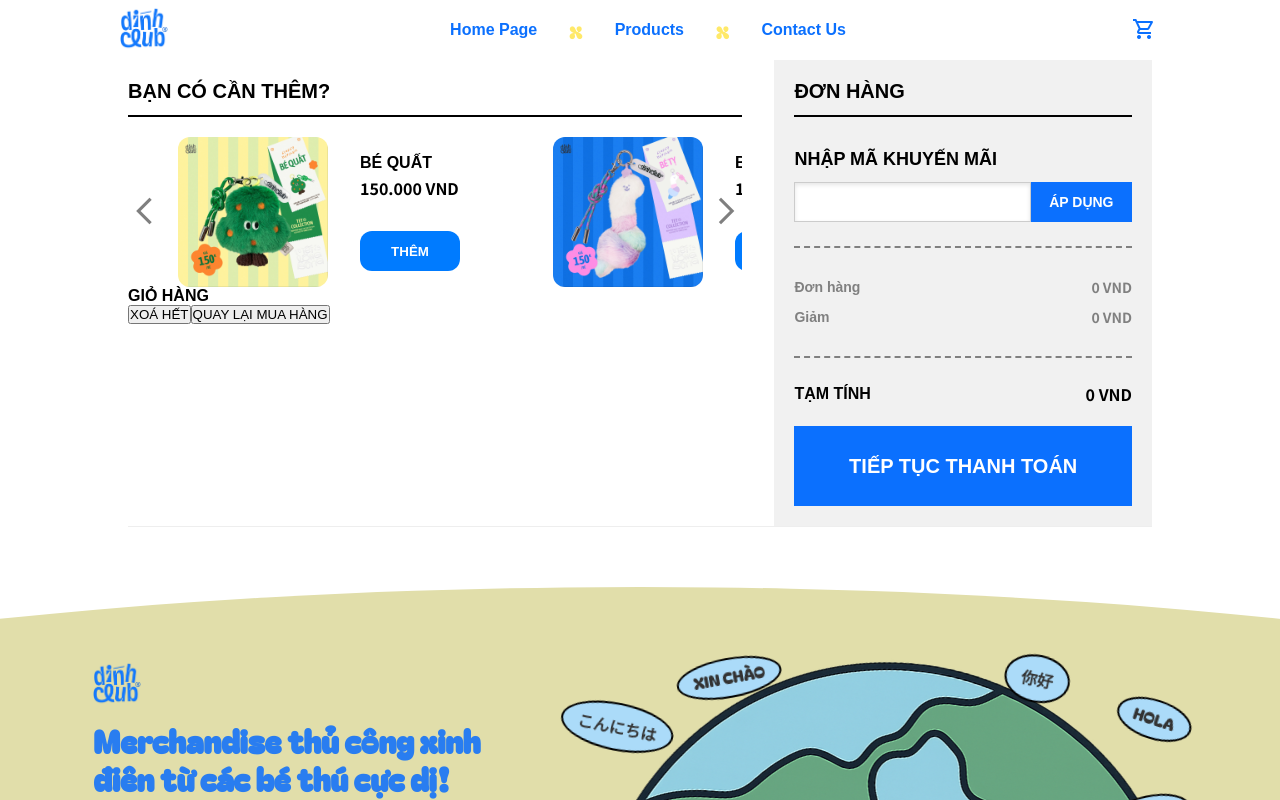
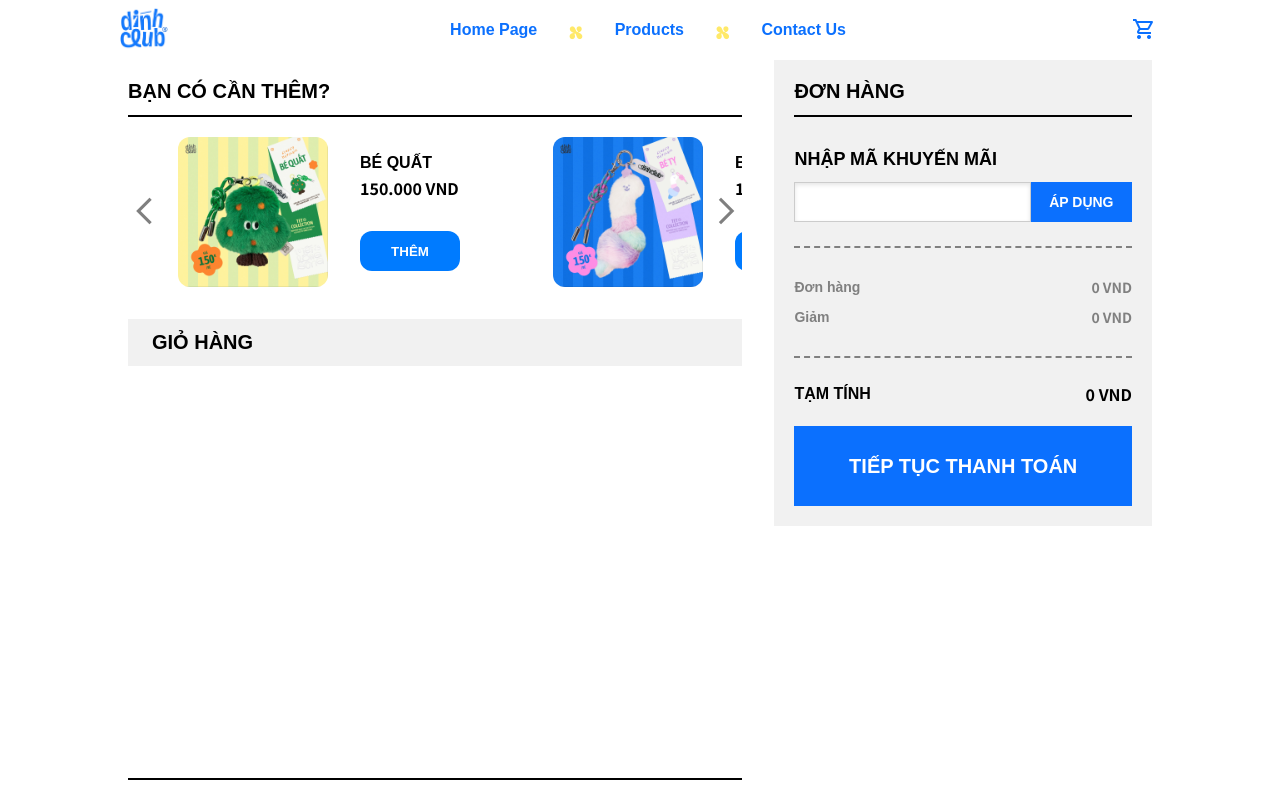
Before and after one commit to nhhoang14/DinhClub, a React (Vite) app: page /your-cart in a window 1280 px wide. Shown: the top 800 px of the page. Built offline with nearby package versions, Linux system fonts and the light colour scheme.

Commit message:
update usercart

```diff
--- a/src/css/UserCart.css
+++ b/src/css/UserCart.css
@@ -4,17 +4,19 @@
     flex-direction: row;
     gap: 32px;
     font-family: 'DFVN Bagel Fat One', sans-serif;
-    border-bottom: 1px solid #eee;
+    border: none;
     margin: 60px auto;
     justify-content: center;
 }
 
+/* ==================== cart-content ==================== */
 .cart-content {
     width: 60%;
     max-width: 800px;
 }
 
-.recommend-card .recommend-title{
+/* ======== recommend-cart ======== */
+.recommend-cart .recommend-title{
     font-weight: bold;
     font-size: 20px;
     padding: 20px 0 12px;
@@ -22,7 +24,7 @@
     border-bottom: 2px solid #000;
 }
 
-.recommend-card .recommend-list{
+.recommend-cart .recommend-list{
     display: flex;
     flex-direction: row;
     gap: 25px;
@@ -66,9 +68,67 @@
     font-size: 32px;
 }
 
+/* ======== main-cart ======== */
+.main-cart {
+    margin-top: 32px;
+    /* border-bottom: 2px solid #eee; */
+}
+
+.main-cart .main-cart-title {
+    background-color: #F1F1F1;
+    font-weight: bold;
+    font-size: 20px;
+    margin-bottom: 12px;
+    padding: 12px 24px;
+}
+
+.list-cart{
+    height: 400px;
+}
+
+.cart-nav {
+    border-top: 2px solid #000;
+    display: flex;
+    justify-content: space-between;
+    align-items: center;
+    padding-top: 32px;
+    margin-bottom: 12px;
+}
+
+.cart-nav .remove-all-btn,
+.cart-nav .continue-shopping-btn{
+    width: 240px;
+    height: 40px;
+    background-color: #303030;
+    font-size: 14px;
+    border: none;
+    color: #fff;
+    font-weight: bold;
+    cursor: pointer;
+}
+
+.cart-nav .remove-all-btn:hover{
+    background-color: #D6021B;
+}
+
+.cart-nav .remove-all-btn:active{
+    background-color: rgba(255, 77, 77, 0.5);
+}
+
+.cart-nav .continue-shopping-btn:hover {
+    background-color: #0B70FE;
+}
+
+.cart-nav .continue-shopping-btn:active {
+    background-color: rgba(11, 112, 254, 0.5);
+}
+
+/* ==================== bill-cart ==================== */
 .bill-cart {
     width: 40%;
     max-width: 400px;
+    height: auto;
+    max-height: 466px;
     background-color: #f1f1f1;
     padding: 20px;
     display: flex;
--- a/src/pages/UserCart.jsx
+++ b/src/pages/UserCart.jsx
@@ -13,7 +13,7 @@ import ninhbo_st from '../images/ninhbo_st.jpg';
 function UserCart() {
   const navigate = useNavigate();
 
-  const allProducts = [
+  const cartItems = [
     { image: bedao, title: "BÉ ĐÀO", price: 150000, qty: 2, stock: 10 },
     { image: bemai, title: "BÉ MAI", price: 150000, qty: 1, stock: 5 },
     { image: bequat, title: "BÉ QUẤT", price: 150000, qty: 3, stock: 8 },
@@ -22,8 +22,6 @@ function UserCart() {
     { image: xmas_st, title: "GIÁNG SINH AN GIẤC", price: 39000, qty: 4, stock: 9 },
     { image: ninhbo_st, title: "DÍNH NỊNH BỢ", price: 59000, qty: 2, stock: 7 },
   ];
-
-  const [cartItems, setCartItems] = useState(allProducts);
 
   const recommendListRef = useRef(null);
   const [activeBtn, setActiveBtn] = useState(null);
@@ -44,7 +42,7 @@ function UserCart() {
     setTimeout(() => {
       setActiveBtn(null);
       setIsPaused(false);
-    }, 3000);
+    }, 2000);
   };
 
   const handleScrollRight = () => {
@@ -69,24 +67,27 @@ function UserCart() {
     setTimeout(() => {
       setActiveBtn(null);
       setIsPaused(false);
-    }, 3000);
+    }, 2000);
   };
 
-  // Auto scroll chỉ chạy khi không paused
   useEffect(() => {
     if (isPaused) return;
 
     const interval = setInterval(() => {
       handleScrollRight();
-    }, 3000);
+    }, 2000);
 
     return () => clearInterval(interval);
   }, [isPaused, cartItems]);
 
   return (
     <div className="user-cart">
+
+      {/* cart-content */}
       <div className="cart-content">
-        <div className="recommend-card">
+
+        {/* recommend-cart */}
+        <div className="recommend-cart">
           <p className="recommend-title">BẠN CÓ CẦN THÊM?</p>
           <div className="recommend-wrapper">
             <div className="recommend-list" ref={recommendListRef}>
@@ -113,17 +114,21 @@ function UserCart() {
             </div>
           </div>
         </div>
+
+        {/* main-cart */}
         <div className="main-cart">
-          <h4>GIỎ HÀNG</h4>
+          <p className="main-cart-title">GIỎ HÀNG</p>
           <div className="list-cart">
 
           </div>
           <div className="cart-nav">
-            <button>XOÁ HẾT</button>
+            <button className="remove-all-btn">XOÁ HẾT</button>
             <button className="continue-shopping-btn" onClick={() => navigate('/products')}>QUAY LẠI MUA HÀNG</button>
           </div>
         </div>
       </div>
+
+      {/* bill-cart */}
       <div className="bill-cart">
         <p className="bill-title">ĐƠN HÀNG</p>
         <div className="voucher-bill">
```
